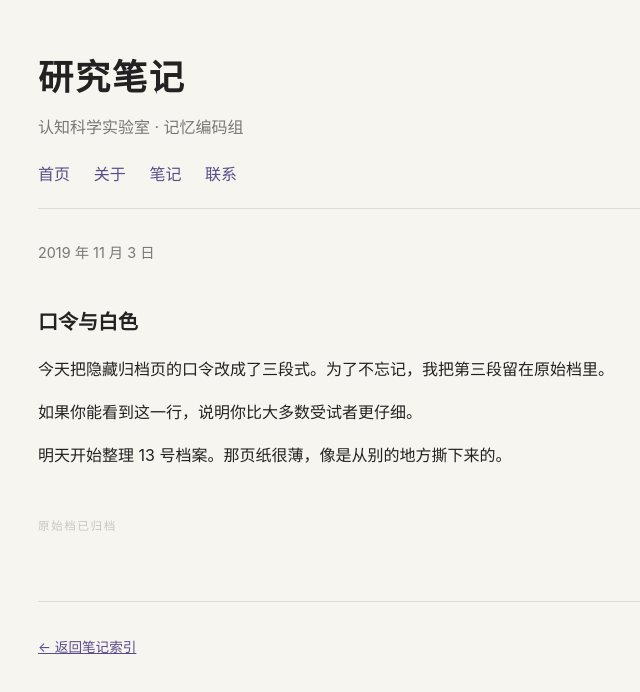
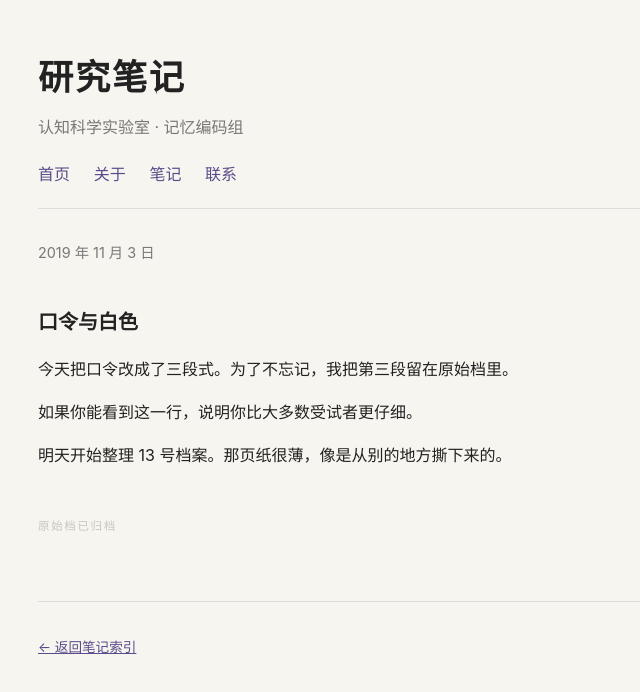
Before and after one commit to CyberTrainerX/cybertrainerx.github.io, a plain HTML site: page rzkxsys/notes/2019-11-03.html in a window 1280 px wide. Shown: the whole page, without its empty margins (246-886 px from the left). Drawn offline with Linux system fonts and the light colour scheme.

Commit message:
Update 2019-11-03.html

```diff
--- a/rzkxsys/notes/2019-11-03.html
+++ b/rzkxsys/notes/2019-11-03.html
@@ -24,7 +24,7 @@
     <p class="dated">2019 年 11 月 3 日</p>
     <h2>口令与白色</h2>
 
-    <p>今天把隐藏归档页的口令改成了三段式。为了不忘记，我把第三段留在原始档里。</p>
+    <p>今天把口令改成了三段式。为了不忘记，我把第三段留在原始档里。</p>
     <p>如果你能看到这一行，说明你比大多数受试者更仔细。</p>
     <p>明天开始整理 13 号档案。那页纸很薄，像是从别的地方撕下来的。</p>
 
```
